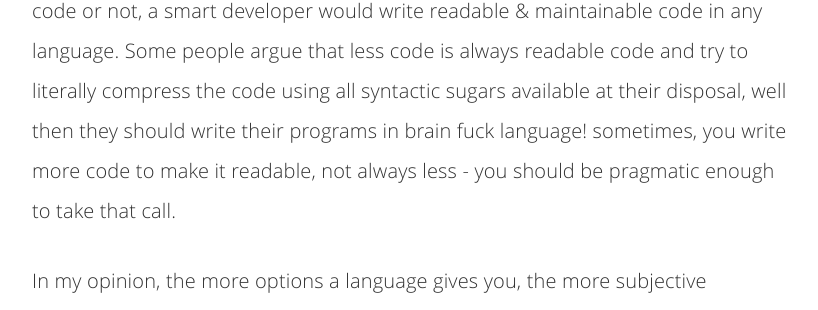
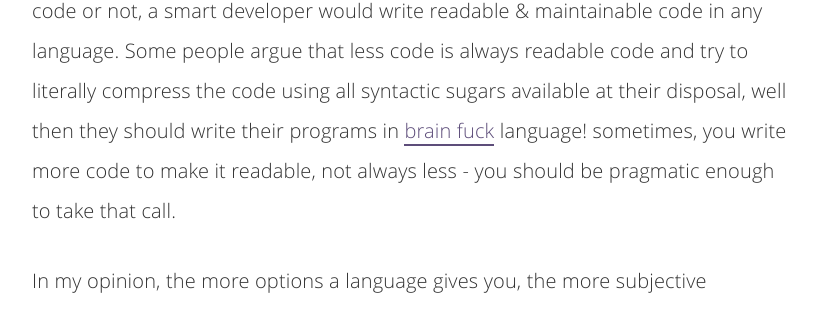
Before and after one commit to yehohanan7/old_yehohanan7.github.io, a Jekyll site: the page built from _posts/2017-01-17-essential-language.markdown, in a window 1280 px wide and 900 px high, scrolled down 2589 px. Shown: the part 343-653 px from the top of the window, without its empty margins (228-1046 px from the left). Built offline with Jekyll 4.4.1, drawn with Linux system fonts in a browser that asks for light colours; comment, search, counter and statistics services are not loaded; some of the changed lines change nothing that is shown; some of the changed text lies outside the part shown.

Commit message:
new blog

```diff
--- a/_posts/2017-01-17-essential-language.markdown
+++ b/_posts/2017-01-17-essential-language.markdown
@@ -47,7 +47,7 @@ I agree that languages like Scala helps you write concurrent code, the moment yo
 <h4>Readability & Maintainability</h4>
 
 This is the topic Mr Bob would use it for his advantage, because it’s a purely subjective argument!
-A language should not decide if you could write readable code or not, a smart developer would write readable & maintainable code in any language. Some people argue that less code is always readable code and try to literally compress the code using all syntactic sugars available at their disposal, well then they should write their programs in brain fuck language! sometimes, you write more code to make it readable, not always less - you should be pragmatic enough to take that call.
+A language should not decide if you could write readable code or not, a smart developer would write readable & maintainable code in any language. Some people argue that less code is always readable code and try to literally compress the code using all syntactic sugars available at their disposal, well then they should write their programs in <a href="https://en.wikipedia.org/wiki/Brainfuck">brain fuck</a> language! sometimes, you write more code to make it readable, not always less - you should be pragmatic enough to take that call.
 
 In my opinion, the more options a language gives you, the more subjective arguments you will have with fellow developers. It is a common trend for developers to argue and fight over who’s syntax is better - if statements vs filter calls, if/else vs optionals & maybe monads, loops vs foreach, map, fold, foldRight, foldLeft, foldTop, foldBottom whatever.
 I think google learnt a very valuable lesson, they realized the above mentioned problems and decided to design a language with very clear goals like simplicity, readability, maintainability and concurrency, as a result golang was born!
```
